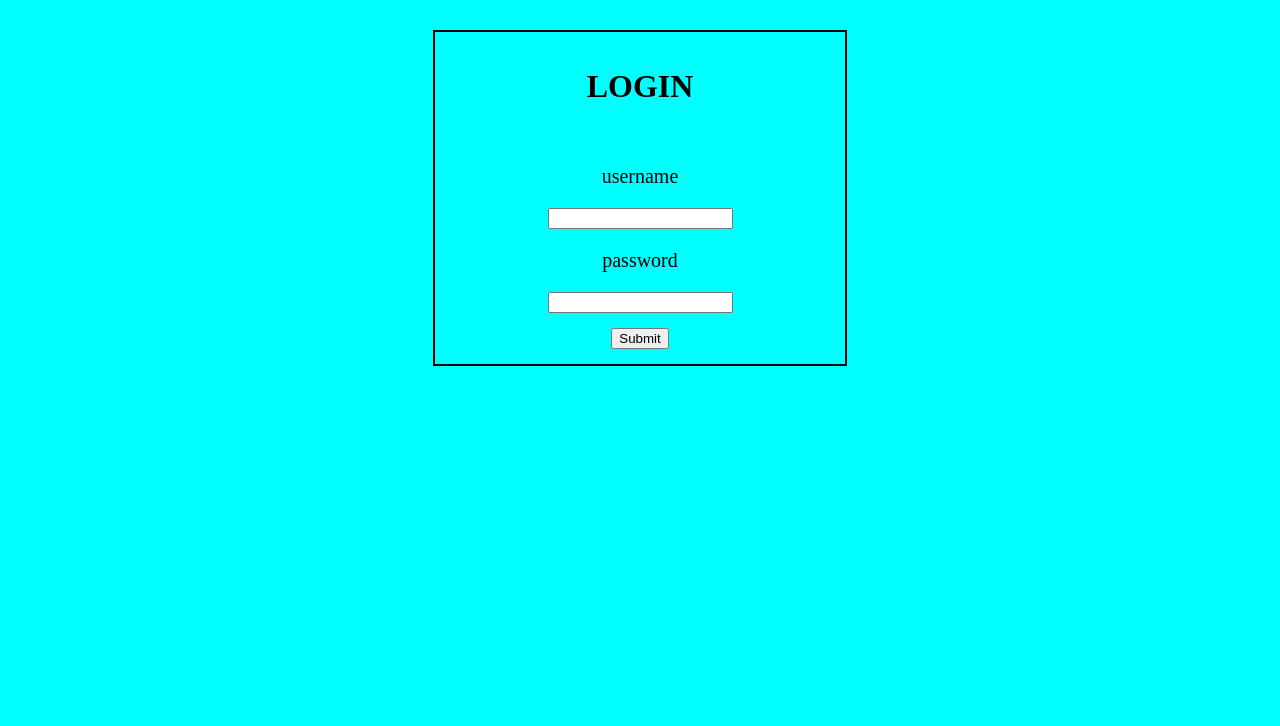
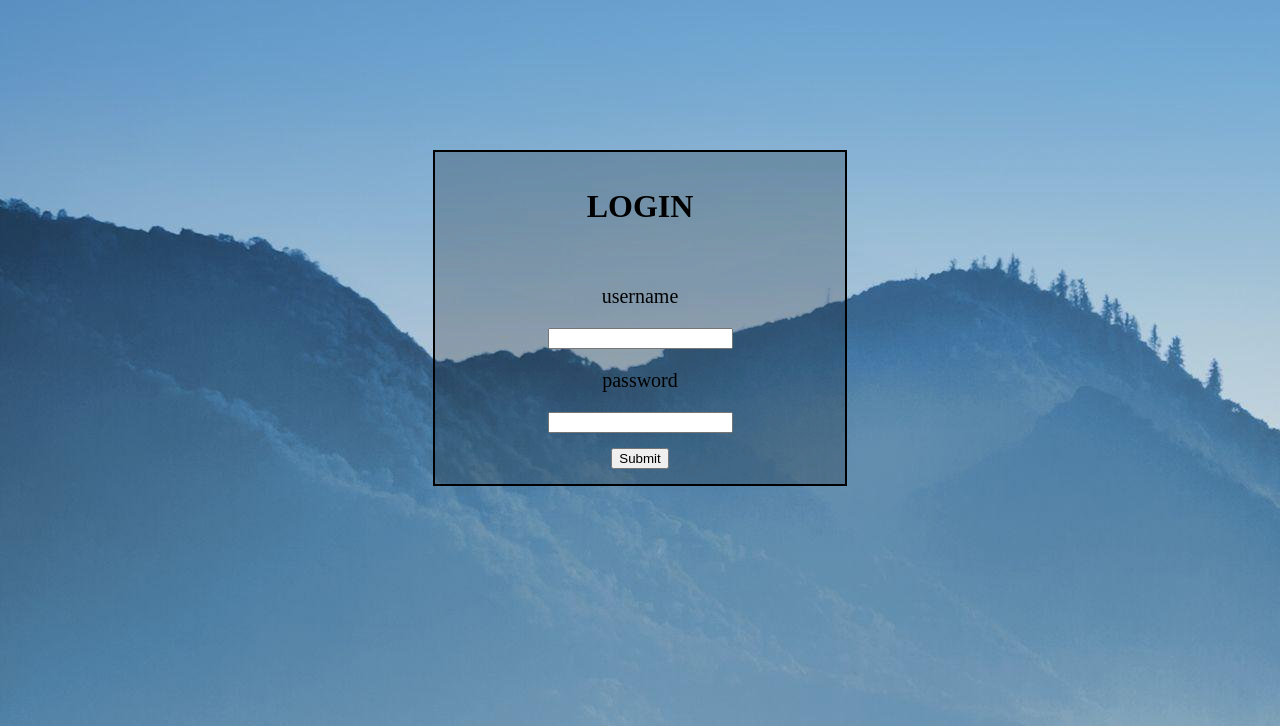
Before and after one commit to awork211/Final_Bike_Shop, a Python web app: template templates/Login.html in a window 1280 px wide. Shown: the top 726 px of the page. Run offline with Jinja, Linux system fonts and the light colour scheme; the template is opened without the code that fills it, so the values that code supplies are empty.

Commit message:
design for login

```diff
--- a/templates/Login.html
+++ b/templates/Login.html
@@ -7,7 +7,7 @@
     <meta name="viewport" content="width=device-width, initial-scale=1.0">
     <title>Login</title>
 </head>
-<body>
+<body id="bgImageLog">
     <div id="logBox">
         <form>
             <h1>LOGIN</h1>
@@ -20,6 +20,7 @@
             <br>
             <input type="submit" value="Submit">
         </form>
-    </div>
+     </div>
+
 </body>
 </html>
--- a/templates/bikeshop.css
+++ b/templates/bikeshop.css
@@ -1,5 +1,12 @@
 body {
     background-color: aqua;
+}
+
+#bgImageLog {
+    padding: 0;
+    background-image: url("images/3340176.jpg");
+    background-repeat: no-repeat;
+    background-attachment: fixed;
 }
 
 p {
@@ -11,8 +18,9 @@ p {
     padding: 15px;
     margin-left: auto;
     margin-right: auto;
-    margin-top: 30px;
+    margin-top: 150px;
     border: solid 2px black;
+    background-color: rgba(0,0,0, 0.2);
     width: 30%;
 }
 
```
Also changed, not shown: templates/images/3340176.jpg (added).
